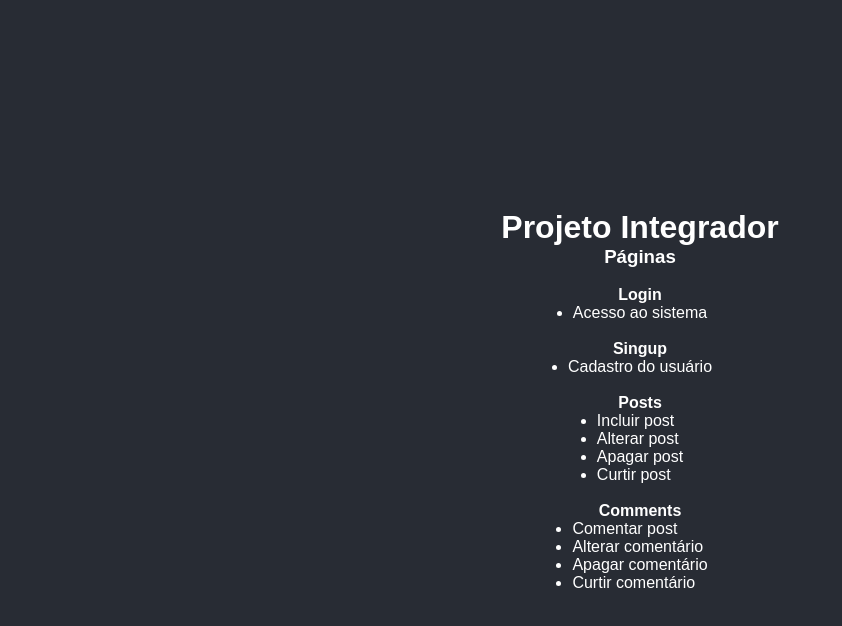
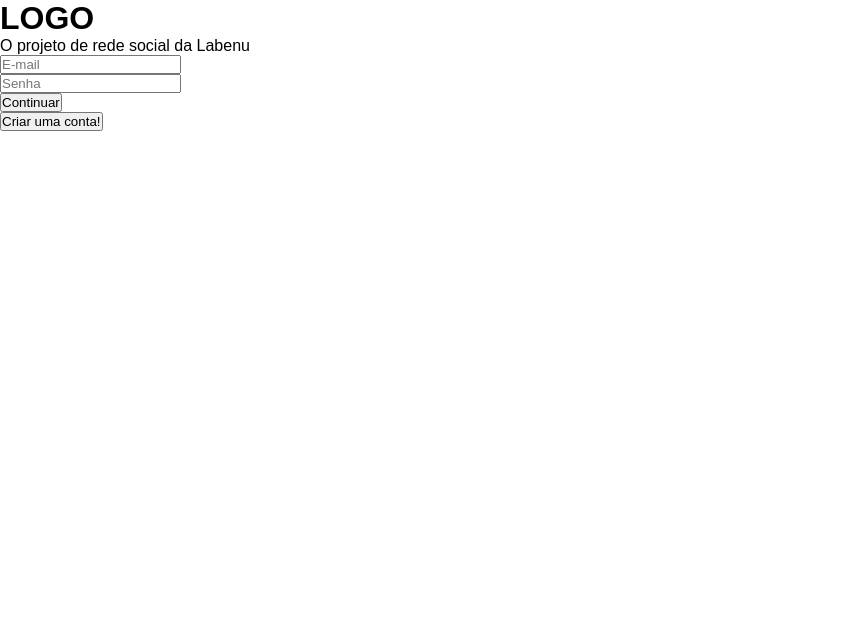
Before and after one commit to bartomsilva/Integrador-frontend, a React (Create React App) app: page / in a window 1280 px wide. Shown: the top 626 px of the page, without its empty margins (0-842 px from the left). Built offline with nearby package versions, Linux system fonts and the light colour scheme.

Commit message:
criando login page

```diff
--- a/package.json
+++ b/package.json
@@ -8,7 +8,9 @@
     "@testing-library/user-event": "^13.2.1",
     "react": "^18.2.0",
     "react-dom": "^18.2.0",
+    "react-router-dom": "^6.15.0",
     "react-scripts": "5.0.1",
+    "styled-components": "^6.0.7",
     "web-vitals": "^2.1.0"
   },
   "scripts": {
--- a/src/App.js
+++ b/src/App.js
@@ -1,40 +1,13 @@
 import './App.css';
+import Header from './components/header/Header';
+import LoginPage from './pages/login/loginPage';
 
 function App() {
     return (
-        <div className="App-header">
-            <h1>Projeto Integrador</h1>
-            <h3>Páginas</h3>
-            <br/>
-            <h4>Login</h4>
-            <ul>
-                <li>Acesso ao sistema</li>
-            </ul>
-            <br/>
+        <>
+            <LoginPage />
+        </>
 
-            <h4>Singup</h4>
-            <ul>
-                <li>Cadastro do usuário</li>
-            </ul>
-            <br/>
-
-            <h4>Posts</h4>
-            <ul>
-                <li>Incluir post</li>
-                <li>Alterar post</li>
-                <li>Apagar post</li>
-                <li>Curtir post</li>
-            </ul>
-            <br/>
-
-            <h4>Comments</h4>
-            <ul>
-                <li>Comentar post</li>
-                <li>Alterar comentário</li>
-                <li>Apagar comentário</li>
-                <li>Curtir comentário</li>
-            </ul>
-        </div>
     );
 }
 
--- /dev/null
+++ b/src/components/header/Header.js
@@ -0,0 +1,11 @@
+export default function Header() {
+  return (
+    <>
+      <div>
+        -------------------------------
+        <p>logo    Entrar ou Logout</p>
+        -------------------------------
+      </div>
+    </>
+  )
+}
--- /dev/null
+++ b/src/constants/Constants.js
@@ -0,0 +1 @@
+export const BASE_URL = 'localhost:3000'
--- /dev/null
+++ b/src/pages/login/loginPage.js
@@ -0,0 +1,30 @@
+
+export default function LoginPage() {
+
+  return (
+    <>
+      <h1>LOGO</h1>
+      <p>O projeto de rede social da Labenu</p>
+
+      <input type="text" placeholder="E-mail" />
+
+      <br/>
+
+      <input type="text" placeholder="Senha" />
+
+      <br/>
+
+      <button>Continuar</button>
+      <br/>
+      <button>Criar uma conta!</button>
+
+    </>
+  )
+
+
+
+
+
+
+
+}
--- /dev/null
+++ b/src/pages/login/styled.js
@@ -0,0 +1 @@
+import { styled } from "styled-components";
```
Also changed, not shown: src/pages/notFound/notFound.js (added, +45 -0 lines), src/router/Router.js (added, +16 -0 lines), 1 other file (tests, documents, lock files or other folders).
